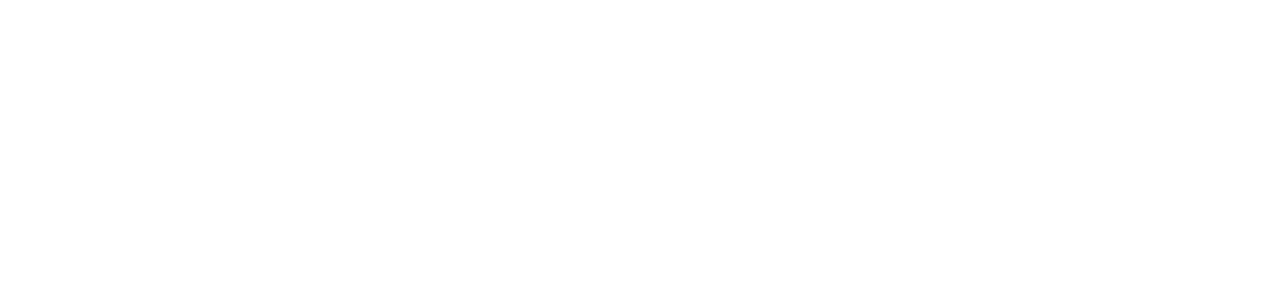
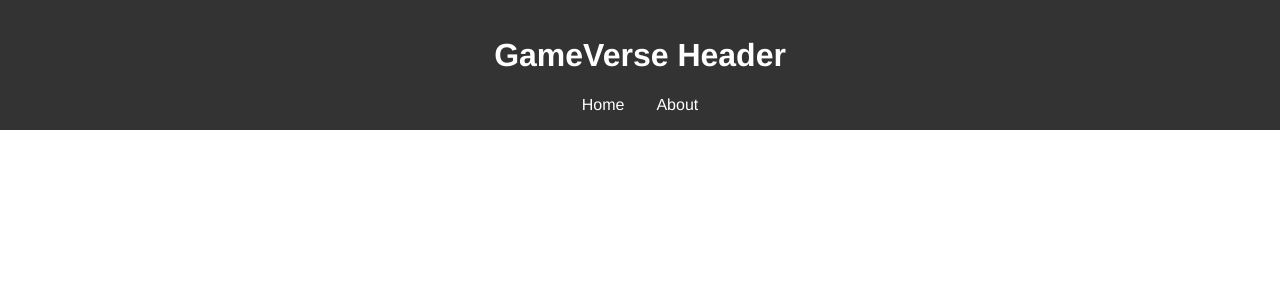
Before and after one commit to DavidePoletto/final-pro, a Vue app: page / in a window 1280 px wide. Shown: the top 300 px of the page. Built offline with nearby package versions, Linux system fonts and the light colour scheme.

Commit message:
@ remove

```diff
--- a/src/router/index.js
+++ b/src/router/index.js
@@ -1,5 +1,5 @@
 import { createRouter, createWebHistory } from 'vue-router'
-import MainPage from '@/views/MainPage.vue'
+import MainPage from '../views/MainPage.vue'
 
 const routes = [
   {
--- a/src/views/MainPage.vue
+++ b/src/views/MainPage.vue
@@ -1,11 +1,14 @@
 <template>
-    <div>
-        <header />
+  <div>
+    <div class="header_container">
+      <Header />
     </div>
+  </div>
 </template>
 
 <script>
-import Header from '@/components/Header.vue';
+import Header from '../components/Header.vue';
+
 export default {
   name: 'MainPage',
   components: {
--- a/vite.config.js
+++ b/vite.config.js
@@ -1,12 +1,6 @@
 import { defineConfig } from 'vite'
 import vue from '@vitejs/plugin-vue'
-import { fileURLToPath, URL } from 'url'
 
 export default defineConfig({
-  plugins: [vue()],
-  resolve: {
-    alias: {
-      '@': fileURLToPath(new URL('./src', import.meta.url))
-    }
-  }
+  plugins: [vue()]
 })
```
